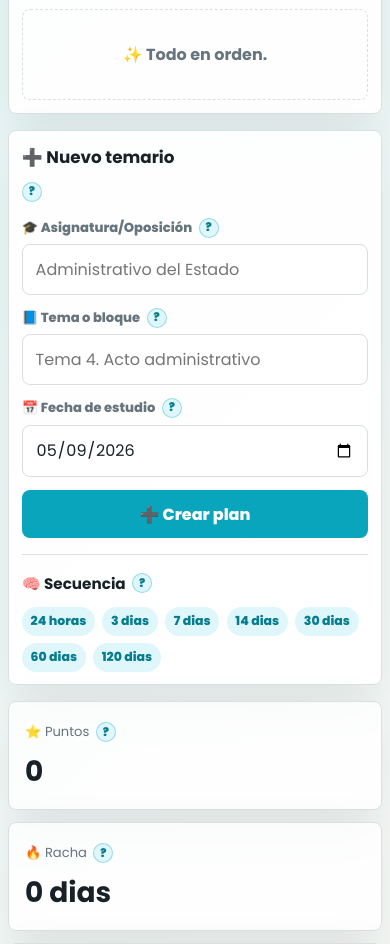
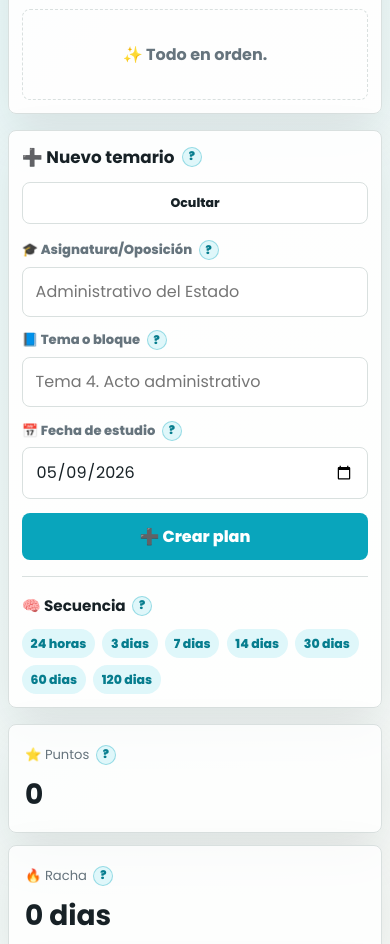
Before and after one commit to JesusSantiagoBambu/spaced-bambutition, a plain HTML site: page index.html in a window 390 px wide. Shown: the part 1047-1991 px from the top of the page. Drawn offline with Linux system fonts and the light colour scheme.

Commit message:
Add files via upload

```diff
--- a/app.js
+++ b/app.js
@@ -8,6 +8,7 @@ const ivyDifficulties = {
   red: { label: "Difícil", emoji: "🔴", className: "red", multiplier: 1.5, weight: 3 },
 };
 const storageKey = "spaced-bambutition-state-v1";
+const topicPanelStateKey = "spaced-bambutition-topic-panel-collapsed";
 const legacyStorageKeys = ["repaso10-state-v7"];
 const skipProfile = { label: "Rescate", factor: 0.5, easeDelta: -0.14, masteryDelta: -6 };
 const scoreProfiles = [
@@ -43,6 +44,9 @@ const els = {
   rewardPoints: document.querySelector("#rewardPoints"),
   rewardList: document.querySelector("#rewardList"),
   curveChips: document.querySelector("#curveChips"),
+  topicPanel: document.querySelector("#topicPanel"),
+  topicPanelBody: document.querySelector("#topicPanelBody"),
+  topicPanelToggle: document.querySelector("#topicPanelToggle"),
   topicForm: document.querySelector("#topicForm"),
   subjectOptions: document.querySelector("#subjectOptions"),
   rewardForm: document.querySelector("#rewardForm"),
@@ -89,6 +93,7 @@ els.topicForm.addEventListener("submit", (event) => {
   saveState();
   els.topicForm.reset();
   document.querySelector("#dateInput").valueAsDate = new Date();
+  setTopicPanelCollapsed(true);
   render();
 });
 
@@ -141,6 +146,10 @@ els.ivyForm.addEventListener("submit", (event) => {
   addIvyTask();
 });
 
+els.topicPanelToggle.addEventListener("click", () => {
+  setTopicPanelCollapsed(!els.topicPanel.classList.contains("is-collapsed"));
+});
+
 window.addEventListener("beforeinstallprompt", (event) => {
   event.preventDefault();
   deferredInstallPrompt = event;
@@ -163,6 +172,7 @@ document.querySelectorAll(".tab").forEach((tab) => {
 setInterval(() => notifyDueReviews(false), 60_000);
 registerServiceWorker();
 cleanupOldCompletedIvyTasks();
+setTopicPanelCollapsed(localStorage.getItem(topicPanelStateKey) === "true");
 render();
 
 function registerServiceWorker() {
@@ -196,6 +206,14 @@ function loadState() {
   } catch {
     return normalizeState({});
   }
+}
+
+function setTopicPanelCollapsed(isCollapsed) {
+  els.topicPanel.classList.toggle("is-collapsed", isCollapsed);
+  els.topicPanelBody.hidden = isCollapsed;
+  els.topicPanelToggle.textContent = isCollapsed ? "Mostrar" : "Ocultar";
+  els.topicPanelToggle.setAttribute("aria-expanded", String(!isCollapsed));
+  localStorage.setItem(topicPanelStateKey, String(isCollapsed));
 }
 
 function normalizeState(raw) {
--- a/index.html
+++ b/index.html
@@ -129,14 +129,18 @@
           </div>
         </section>
 
-        <aside class="panel">
+        <aside class="panel topic-panel" id="topicPanel">
           <div class="panel-head">
+            <div class="panel-title-row">
               <h2>➕ Nuevo temario</h2>
               <span class="help-wrap">
                 <button class="help-btn" type="button" aria-label="Ayuda: nuevo temario">?</button>
                 <span class="help-popover" role="tooltip">Crea un plan de repasos desde la fecha en la que se estudió ese tema.</span>
               </span>
             </div>
+            <button class="ghost panel-toggle" id="topicPanelToggle" type="button" aria-controls="topicPanelBody" aria-expanded="true">Ocultar</button>
+          </div>
+          <div id="topicPanelBody" class="topic-panel-body">
             <form id="topicForm" class="stack">
               <div class="field-group">
                 <div class="field-label-row">
@@ -181,6 +185,7 @@
                 </span>
               </h3>
               <div class="chips" id="curveChips"></div>
+            </div>
           </div>
         </aside>
       </section>
--- a/styles.css
+++ b/styles.css
@@ -172,6 +172,27 @@ h3 {
 
 .panel {
   padding: 1rem;
+}
+
+.topic-panel.is-collapsed {
+  align-self: start;
+}
+
+.panel-title-row {
+  display: inline-flex;
+  min-width: 0;
+  align-items: center;
+  gap: 0.45rem;
+}
+
+.panel-toggle {
+  min-height: 2.15rem;
+  padding: 0.4rem 0.7rem;
+  font-size: 0.78rem;
+}
+
+.topic-panel-body[hidden] {
+  display: none;
 }
 
 .panel-head,
@@ -783,6 +804,10 @@ dialog::backdrop {
     justify-content: stretch;
   }
 
+  .panel-toggle {
+    width: 100%;
+  }
+
   .label-row,
   .field-label-row,
   .field-label {
--- a/sw.js
+++ b/sw.js
@@ -1,4 +1,4 @@
-const cacheName = "spaced-bambutition-v4";
+const cacheName = "spaced-bambutition-v5";
 const appShell = [
   "./",
   "./index.html",
```
Lines whose indentation alone changed are shown as unchanged.
